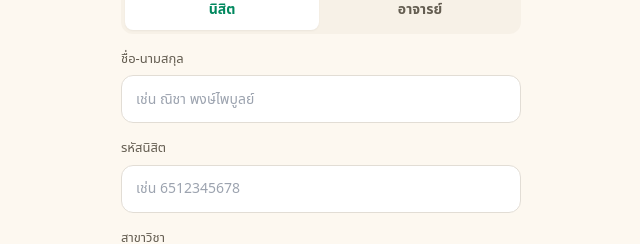
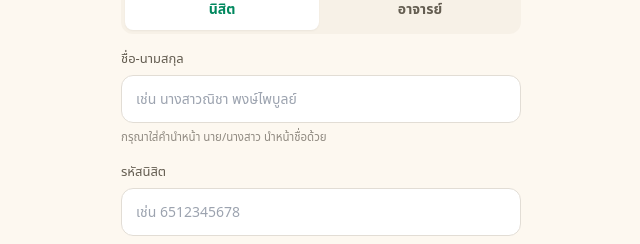
Before and after one commit to watcharin23padung-tech/150hrs-mobile, a Next.js app: page /login in a window 1280 px wide. Both pictures are taken after a click on the button "สมัครสมาชิก". Shown: the part 386-630 px from the top of the page, without its empty margins (319-959 px from the left). Built offline with nearby package versions, Linux system fonts and the light colour scheme; no server answers.

Commit message:
Add files via upload

```diff
--- a/app/login/page.js
+++ b/app/login/page.js
@@ -142,12 +142,14 @@ export default function LoginPage() {
                 required
                 value={fullName}
                 onChange={(e) => setFullName(e.target.value)}
-                placeholder={role === "teacher" ? "เช่น ดร.วัชชริน ผดุงรัชดากิจ" : "เช่น ณิชา พงษ์ไพบูลย์"}
+                placeholder={role === "teacher" ? "เช่น ดร.วัชชริน ผดุงรัชดากิจ" : "เช่น นางสาวณิชา พงษ์ไพบูลย์"}
                 className="input"
               />
-              {role === "teacher" && (
-                <div className="text-[11.5px] text-ink3">กรุณาใส่คำนำหน้า เช่น ดร. ผศ. รศ. นำหน้าชื่อด้วย</div>
-              )}
+              <div className="text-[11.5px] text-ink3">
+                {role === "teacher"
+                  ? "กรุณาใส่คำนำหน้า เช่น ดร. ผศ. รศ. นำหน้าชื่อด้วย"
+                  : "กรุณาใส่คำนำหน้า นาย/นางสาว นำหน้าชื่อด้วย"}
+              </div>
             </Field>
             {role === "student" ? (
               <Field label="รหัสนิสิต">
```
